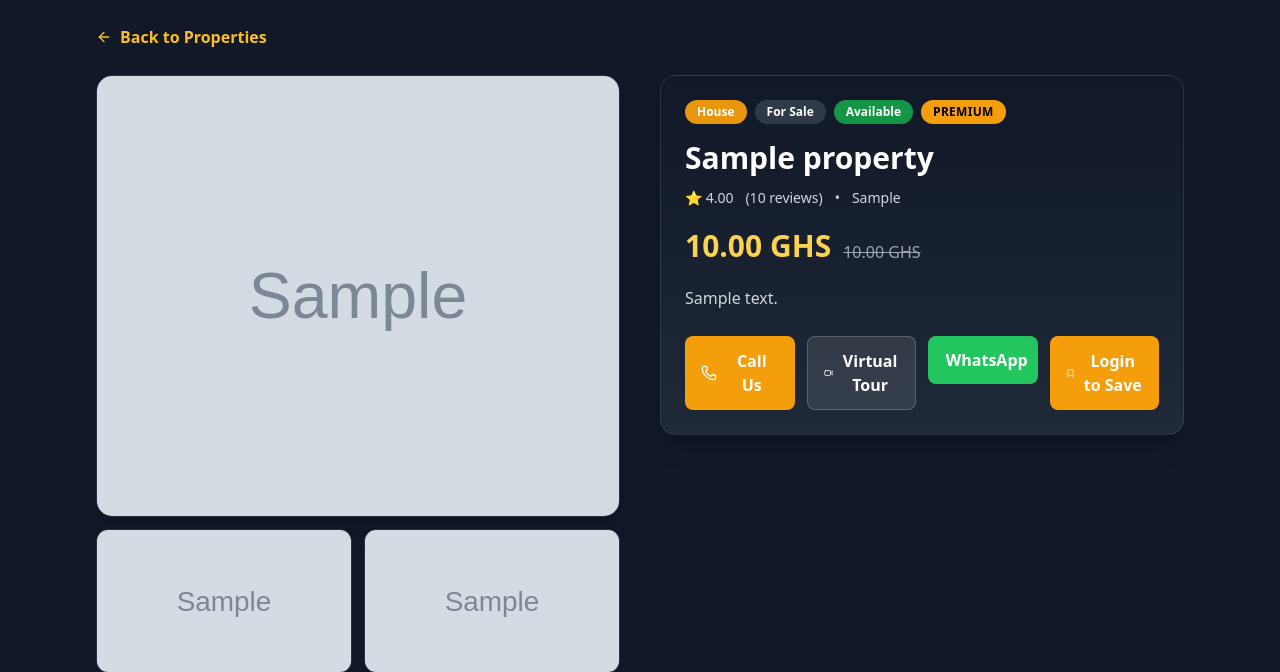
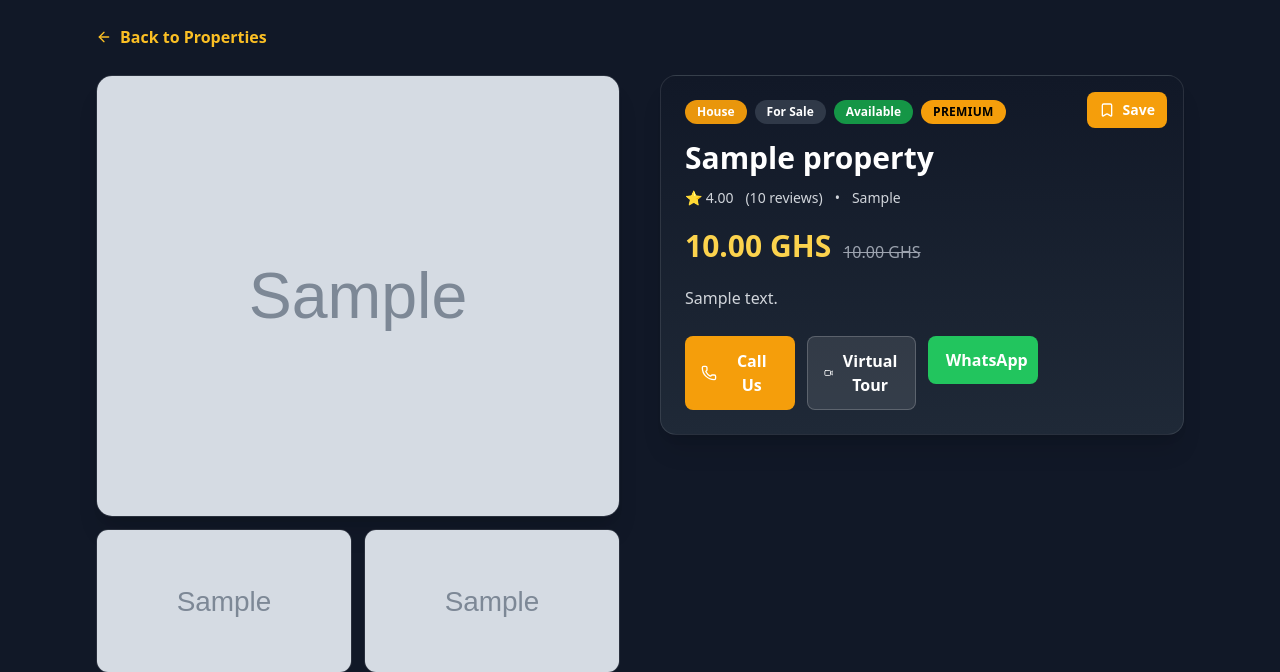
Before and after one commit to Lil-whills/aurox, a Django app: page /propertydetail/1/ in a window 1280 px wide. Shown: the part 71-743 px from the top of the page. Run offline with Django 5.2, Linux system fonts and the light colour scheme; tables that the repository leaves empty hold one stand-in row (values such as "Sample post"); grey boxes marked "Sample" are stand-in pictures; some libraries are stand-ins or nearby versions.

Commit message:
added favicon

```diff
--- a/backend/templates/base.html
+++ b/backend/templates/base.html
@@ -5,7 +5,8 @@
   <meta charset="UTF-8">
   <meta name="viewport" content="width=device-width, initial-scale=1.0">
   <title>{% block title %}Havemont{% endblock %}</title>
-  <link rel="shortcut icon" href="{% static 'images/titleImage.jpeg' %}" type="image/x-icon">
+  <link rel="icon" href="{% static 'images/favIcon.png' %}" type="image/svg+xml">
+  <link rel="shortcut icon" href="{% static 'images/favIcon.png' %}" type="image/x-icon">
   <script src="https://cdn.tailwindcss.com"></script>
   <script src="https://unpkg.com/lucide@latest"></script>
   <link rel="stylesheet" href="{% static 'css/hamburger.css' %}">
--- a/backend/templates/propertydetail.html
+++ b/backend/templates/propertydetail.html
@@ -41,7 +41,30 @@
           <p class="mt-3 text-xs sm:text-sm text-gray-400">Click any thumbnail to swap it with the main image and toggle between all views.</p>
         </div>
 
-        <div class="text p-5 sm:p-6 rounded-2xl border border-white/10 bg-gradient-to-b from-gray-900 to-gray-800 shadow-xl">
+        <div class="text p-5 sm:p-6 rounded-2xl border border-white/10 bg-gradient-to-b from-gray-900 to-gray-800 shadow-xl relative">
+          <div class="absolute top-4 right-4">
+            {% if user.is_authenticated %}
+              {% if property.id in saved_property_ids %}
+              <a href="{% url 'bookmarks' %}" class="text-center bg-emerald-500/90 hover:bg-emerald-500 text-white font-bold py-2 px-3 rounded-lg transition flex items-center justify-center gap-2 text-sm">
+                <i data-lucide="check" class="w-4 h-4"></i>
+                <span>Saved</span>
+              </a>
+              {% else %}
+              <form action="{% url 'save_bookmark' property.id %}" method="post" class="inline">
+                {% csrf_token %}
+                <button type="submit" class="bg-white/10 hover:bg-white/20 border border-white/20 text-white font-bold py-2 px-3 rounded-lg transition flex items-center justify-center gap-2 text-sm">
+                  <i data-lucide="bookmark" class="w-4 h-4"></i>
+                  <span>Save</span>
+                </button>
+              </form>
+              {% endif %}
+            {% else %}
+            <a href="{% url 'login' %}?next={% url 'propertydetail' property.id %}" class="bg-amber-500 hover:bg-amber-600 text-white font-bold py-2 px-3 rounded-lg transition flex items-center justify-center gap-2 text-sm">
+              <i data-lucide="bookmark" class="w-4 h-4"></i>
+              <span>Save</span>
+            </a>
+            {% endif %}
+          </div>
           <div class="tags flex flex-wrap gap-2 mb-4">
             <span class="type bg-amber-500/95 px-3 py-1 rounded-full text-xs font-semibold text-white">{{ property.get_type_display }}</span>
             <span class="mode bg-gray-700/80 px-3 py-1 rounded-full text-xs font-semibold text-white">{{ property.get_category_display }}</span>
@@ -84,27 +107,7 @@
                 <span>WhatsApp</span>
               </button>
             </a>
-            {% if user.is_authenticated %}
-              {% if property.id in saved_property_ids %}
-              <a href="{% url 'bookmarks' %}" class="text-center bg-emerald-500/90 hover:bg-emerald-500 text-white font-bold py-3 px-4 rounded-lg transition flex items-center justify-center gap-2">
-                <i data-lucide="check" class="w-4 h-4"></i>
-                <span>Saved</span>
-              </a>
-              {% else %}
-              <form action="{% url 'save_bookmark' property.id %}" method="post">
-                {% csrf_token %}
-                <button type="submit" class="w-full bg-white/10 hover:bg-white/20 border border-white/20 text-white font-bold py-3 px-4 rounded-lg transition flex items-center justify-center gap-2">
-                  <i data-lucide="bookmark" class="w-4 h-4"></i>
-                  <span>Save</span>
-                </button>
-              </form>
-              {% endif %}
-            {% else %}
-            <a href="{% url 'login' %}?next={% url 'propertydetail' property.id %}" class="text-center bg-amber-500 hover:bg-amber-600 text-white font-bold py-3 px-4 rounded-lg transition flex items-center justify-center gap-2">
-              <i data-lucide="bookmark" class="w-4 h-4"></i>
-              <span>Login to Save</span>
-            </a>
-            {% endif %}
+
           </div>
         </div>
       </div>
```
Also changed, not shown: backend/templates/bookmark.html (+11 -9 lines), backend/static/images/favIcon.png (added), backend/static/images/favIcon.svg (added), backend/templates/images/titleImage.jpeg (deleted).
